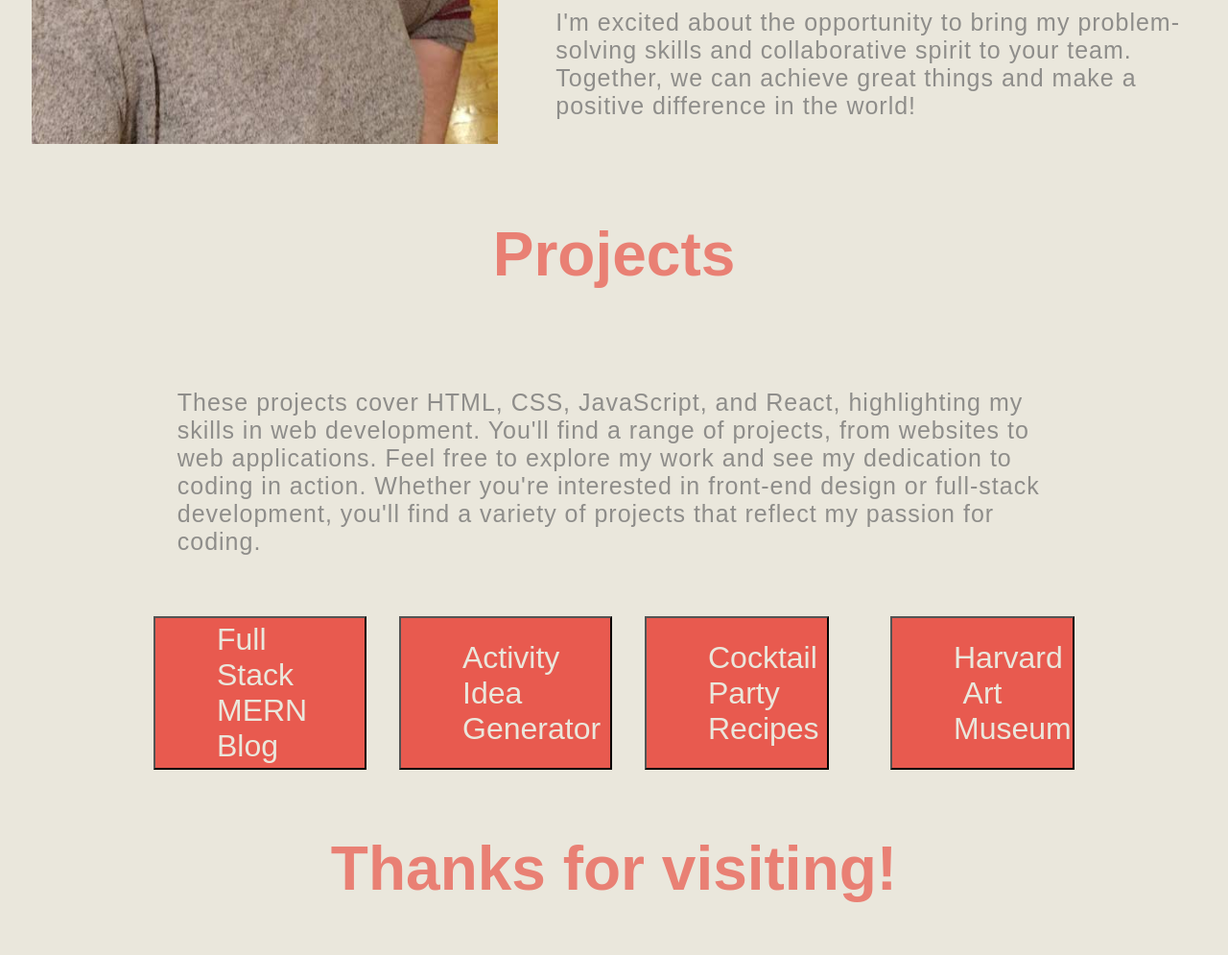
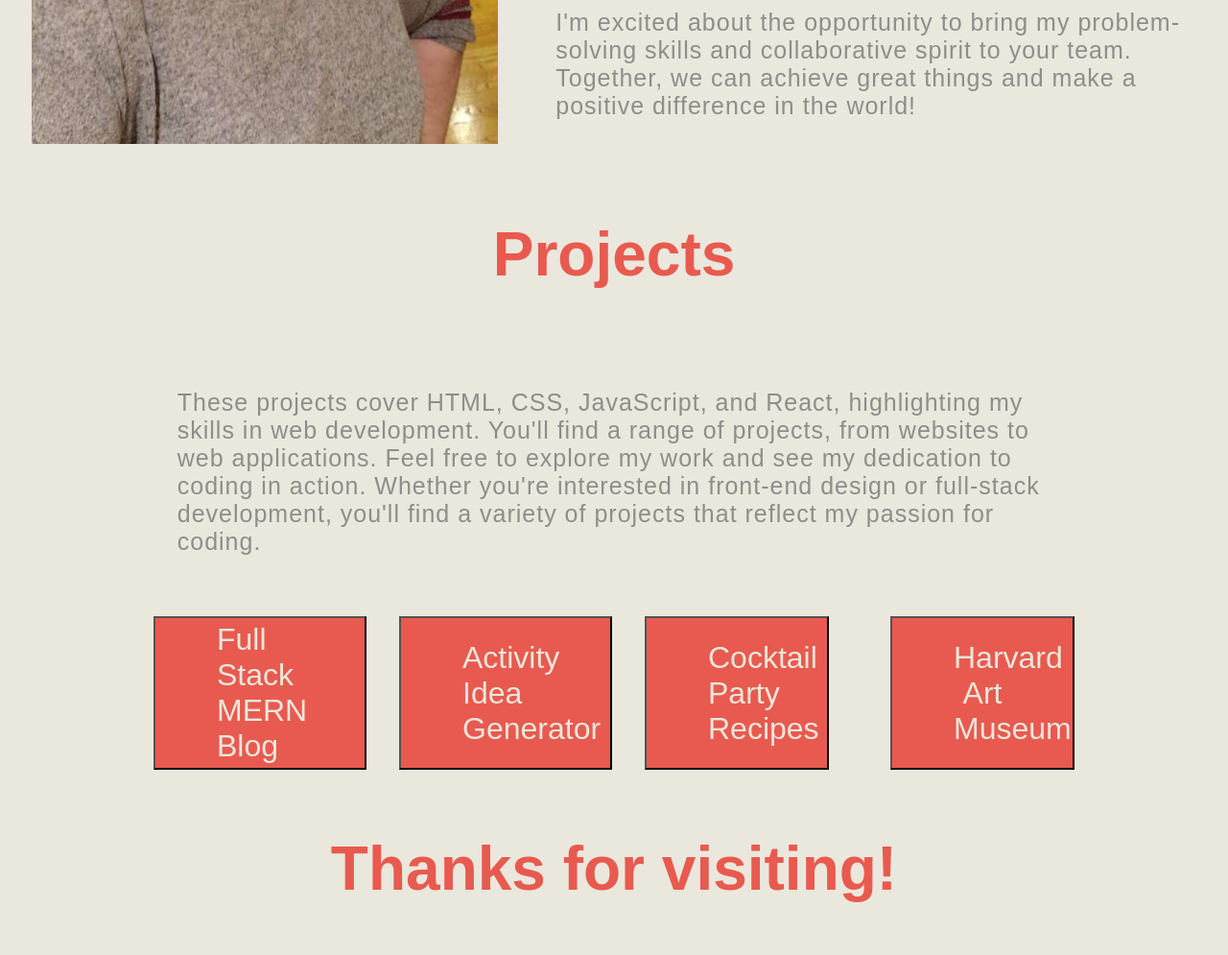
Before and after one commit to CoderBunnyS/BPort2023, a PHP site: page / in a window 1280 px wide. Shown: the part 921-1916 px from the top of the page at 96% size. Run offline with PHP 8.4, Linux system fonts and the light colour scheme; some web fonts are replaced.

Commit message:
slight color tweak

```diff
--- a/styles.css
+++ b/styles.css
@@ -10,7 +10,7 @@ h1 {
     font-size: 500%;
 }
 h2 {
-    color: #E98074;
+    color: #E85A4F;
     /* padding: 2em 2em; */
     display: flex;
     justify-content: center;
```
